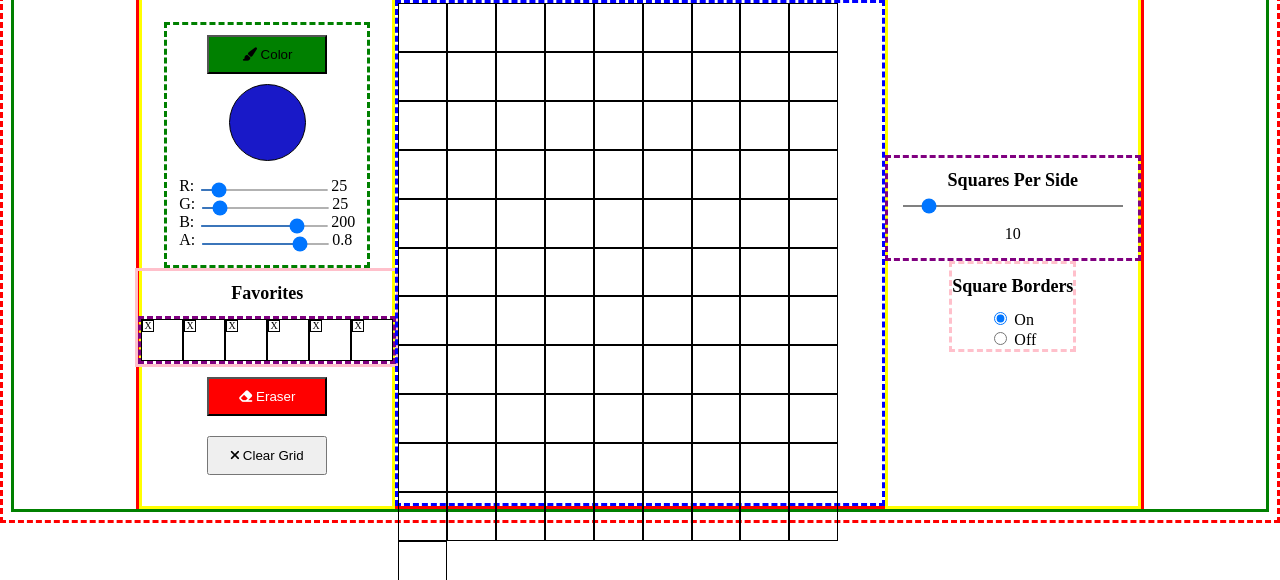
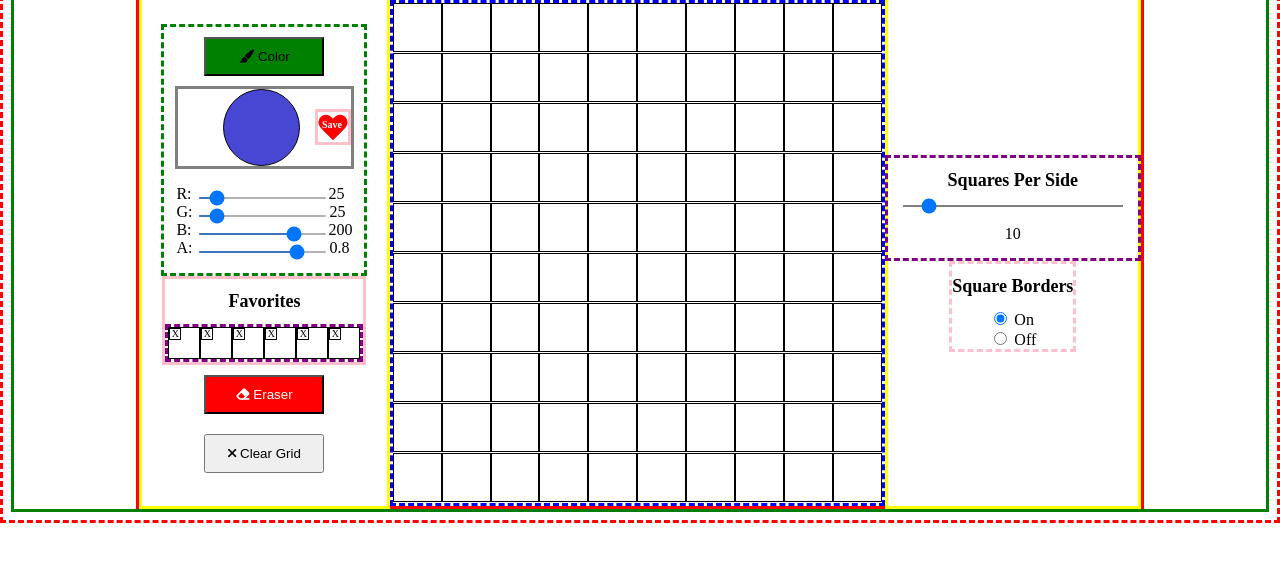
Before and after one commit to Kelley42/Etch-a-sketch, a plain HTML site: page index.html in a window 1280 px wide. Shown: the part 68-648 px from the top of the page. Drawn offline with Linux system fonts and the light colour scheme.

Commit message:
Added heart button feature

```diff
--- a/index.html
+++ b/index.html
@@ -17,7 +17,10 @@
         <div class="small-box" id="left-side">
             <div id="color-section">
                 <button class="btn" id="color"><i class="fas fa-paint-brush"></i> Color</button>
-                <div id="color-box"></div>
+                <div id="color-square-section">
+                    <div id="color-box"></div>
+                    <div id="heart-button"><span id="heart-text">Save</span></div>
+                </div>
                 <div id="slider-batch">
                     <dl>
                         <dt>R: <input type="range" min="0" max="255" value="25" class="colorslider" id="R-slider" oninput="RrangeValue.innerText = this.value, changeColor()"><span id="RrangeValue">25</span></dt>
--- a/styles.css
+++ b/styles.css
@@ -79,12 +79,58 @@ h1 {
     font-size: 18px;
 }
 
+#color-square-section {
+    display: flex;
+    border: solid gray;
+    justify-content: center;
+    align-items: center;
+}
+
 #color-box {
     width: 75px;
     height: 75px;
     border: 1px solid black;
-    background-color: rgb(25, 25, 200);
+    background-color: rgba(25, 25, 200, 0.8);
     border-radius: 50%;
+    margin-left: 45px;
+}
+
+#heart-button {
+    position: relative;
+    width: 30px;
+    height: 30px;
+    background: white;
+    border: solid pink;
+    margin-left: 15px;
+}
+
+#heart-button:before, #heart-button:after {
+    position: absolute;
+    content: "";
+    left: 15px;
+    top: 3px;
+    width: 15px;
+    height: 25px;
+    background: red;
+    border-radius: 50px 50px 0 0;
+    transform: rotate(-45deg);
+    transform-origin: 0 100%;
+}
+
+#heart-button:after {
+    left: 0;
+    transform: rotate(45deg);
+    transform-origin: 100% 100%;
+}
+
+#heart-text {
+    position: absolute;
+    z-index: 3;
+    left: 4px;
+    top: 7px;
+    color: white;
+    font-size: 10px;
+    font-weight: bold;
 }
 
 .colorslider {
@@ -144,8 +190,8 @@ h1 {
 
 .favSquare {
     border: 1px solid black;
-    width: 40px;
-    height: 40px;
+    width: 30px;
+    height: 30px;
 }
 
 .favXSquare {
```
